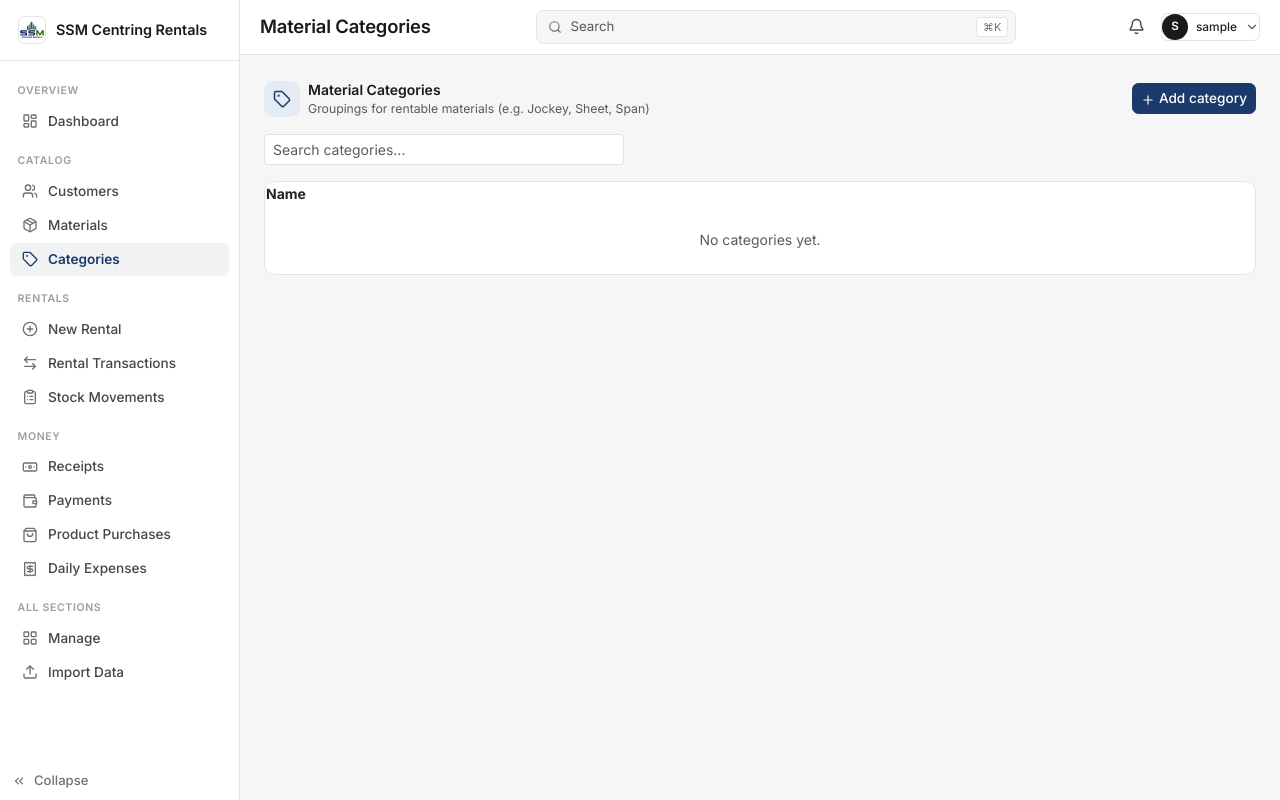
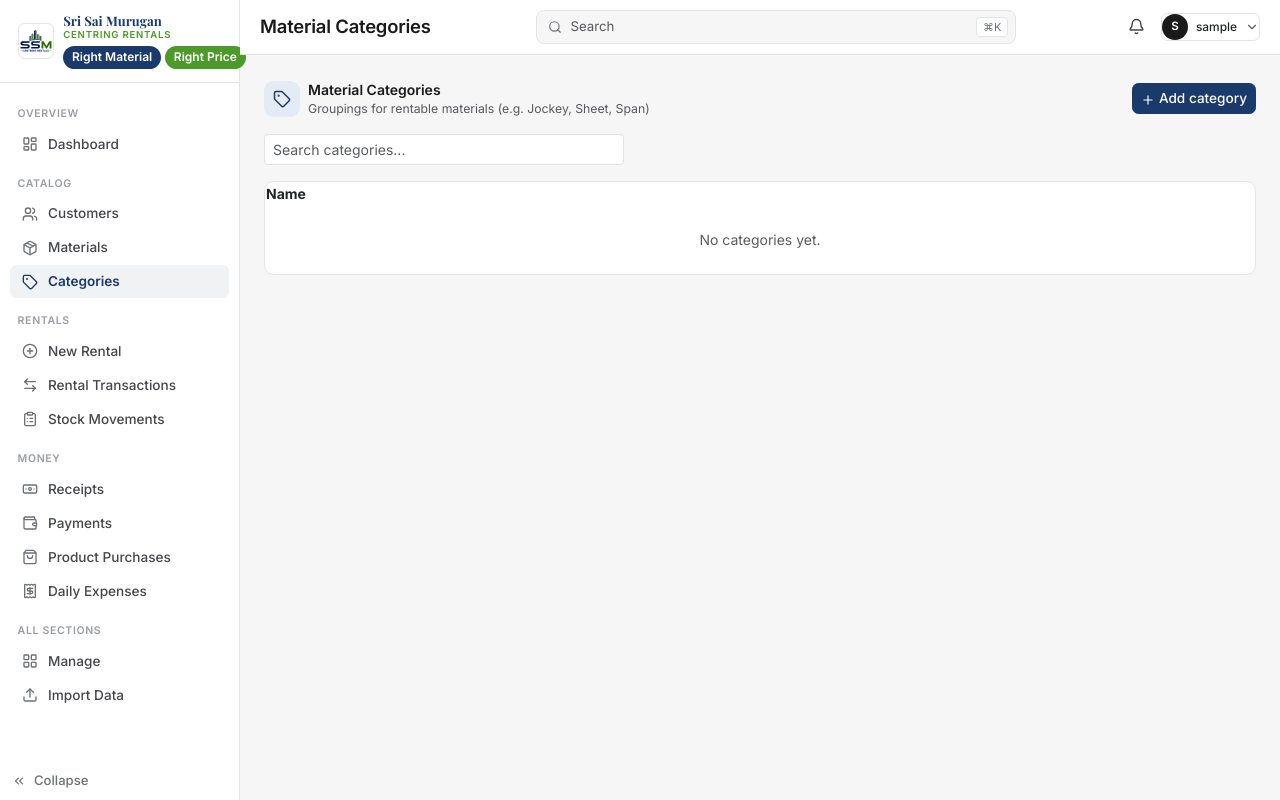
Before and after one commit to aravindarcbe/ssmcentringrentals-crm, a Django app: page /categories/ in a window 1280 px wide. Run offline with Django 5.2, Linux system fonts and the light colour scheme; the visitor is signed in with stand-in values (Sample User, id 1); data that the repository does not hold is empty.

Commit message:
Match login/sidebar branding to the real invoice: full name + tagline
Login page and every sidebar page now show 'Sri Sai Murugan' (serif,
navy) / '— CENTRING RENTALS —' (green, letter-spaced) with the Right
Material / Right Price pills, mirroring the header on
docs/branding/ssm-invoice-template.pdf instead of the plain company-name
text used before.

Co-Authored-By: Claude Sonnet 5 <noreply@anthropic.com>
Claude-Session: https://claude.ai/code/session_01FrhKTpTkRuXGTXAry2N8aU

```diff
--- a/webapp/rentals/templates/base.html
+++ b/webapp/rentals/templates/base.html
@@ -6,7 +6,7 @@
     <title>{% block title %}{{ company_name }}{% endblock %}</title>
     <link rel="preconnect" href="https://fonts.googleapis.com">
     <link rel="preconnect" href="https://fonts.gstatic.com" crossorigin>
-    <link href="https://fonts.googleapis.com/css2?family=Inter:wght@400;500;600;700&display=swap" rel="stylesheet">
+    <link href="https://fonts.googleapis.com/css2?family=Inter:wght@400;500;600;700&family=Playfair+Display:wght@700&display=swap" rel="stylesheet">
     <link href="https://cdn.jsdelivr.net/npm/bootstrap@5.3.3/dist/css/bootstrap.min.css" rel="stylesheet">
     <script src="https://unpkg.com/lucide@latest"></script>
     <script src="https://unpkg.com/htmx.org@2"></script>
@@ -37,14 +37,24 @@
             width: var(--sidebar-width); flex-shrink: 0; background: var(--sidebar-bg); color: var(--ink);
             border-right: 1px solid var(--border); transition: width 0.18s ease;
         }
-        .sidebar .brand { padding: 1rem 1.1rem; display: flex; align-items: center; gap: 0.65rem; border-bottom: 1px solid var(--border); }
+        .sidebar .brand { padding: 0.85rem 1.1rem; display: flex; align-items: center; gap: 0.6rem; border-bottom: 1px solid var(--border); }
         .sidebar .brand-logo {
-            width: 28px; height: 28px; border-radius: 0.4rem; background: #ffffff;
+            width: 36px; height: 36px; border-radius: 0.4rem; background: #ffffff;
             border: 1px solid var(--border);
             display: flex; align-items: center; justify-content: center; flex-shrink: 0;
         }
         .sidebar .brand-logo img { width: 100%; height: 100%; object-fit: contain; border-radius: 0.3rem; }
-        .sidebar .brand-name { font-weight: 600; font-size: 0.9rem; white-space: nowrap; }
+        .sidebar .brand-name { white-space: nowrap; min-width: 0; }
+        .sidebar .brand-name-main {
+            font-family: 'Playfair Display', Georgia, serif; font-weight: 700;
+            font-size: 0.82rem; color: var(--brand-navy); line-height: 1.1;
+        }
+        .sidebar .brand-name-sub {
+            font-size: 0.6rem; font-weight: 600; letter-spacing: 0.08em; color: var(--brand-green);
+            text-transform: uppercase; line-height: 1.3; margin-top: 0.05rem;
+        }
+        .sidebar .brand-tagline { margin-top: 0.3rem; display: flex; gap: 0.25rem; }
+        .pill-xs { font-size: 0.55rem; padding: 0.06rem 0.4rem; }
         .sidebar .nav-section-label {
             text-transform: uppercase; font-size: 0.66rem; letter-spacing: 0.06em;
             color: #9a9ea3; padding: 0.9rem 1.1rem 0.3rem; font-weight: 600; white-space: nowrap;
--- a/webapp/rentals/templates/rentals/_sidebar_nav.html
+++ b/webapp/rentals/templates/rentals/_sidebar_nav.html
@@ -1,9 +1,14 @@
 {% load static text_filters %}
 <div class="brand">
-    {# Placeholder logo icon (rentals/static/rentals/img/logo.svg) - swap that file for a real #}
-    {# logo any time; the name text stays separate and comes from the COMPANY_NAME setting. #}
     <div class="brand-logo"><img src="{% static 'rentals/img/logo.svg' %}" alt="{{ company_name }} logo"></div>
-    <div class="brand-name">{{ company_name }}</div>
+    <div class="brand-name">
+        <div class="brand-name-main">Sri Sai Murugan</div>
+        <div class="brand-name-sub">Centring Rentals</div>
+        <div class="brand-tagline">
+            <span class="pill pill-brand-navy pill-xs">Right Material</span>
+            <span class="pill pill-brand-green pill-xs">Right Price</span>
+        </div>
+    </div>
 </div>
 <nav class="flex-grow-1 py-2">
     <div class="nav-section-label">Overview</div>
```
Also changed, not shown: webapp/rentals/templates/rentals/login.html (+6 -4 lines).
